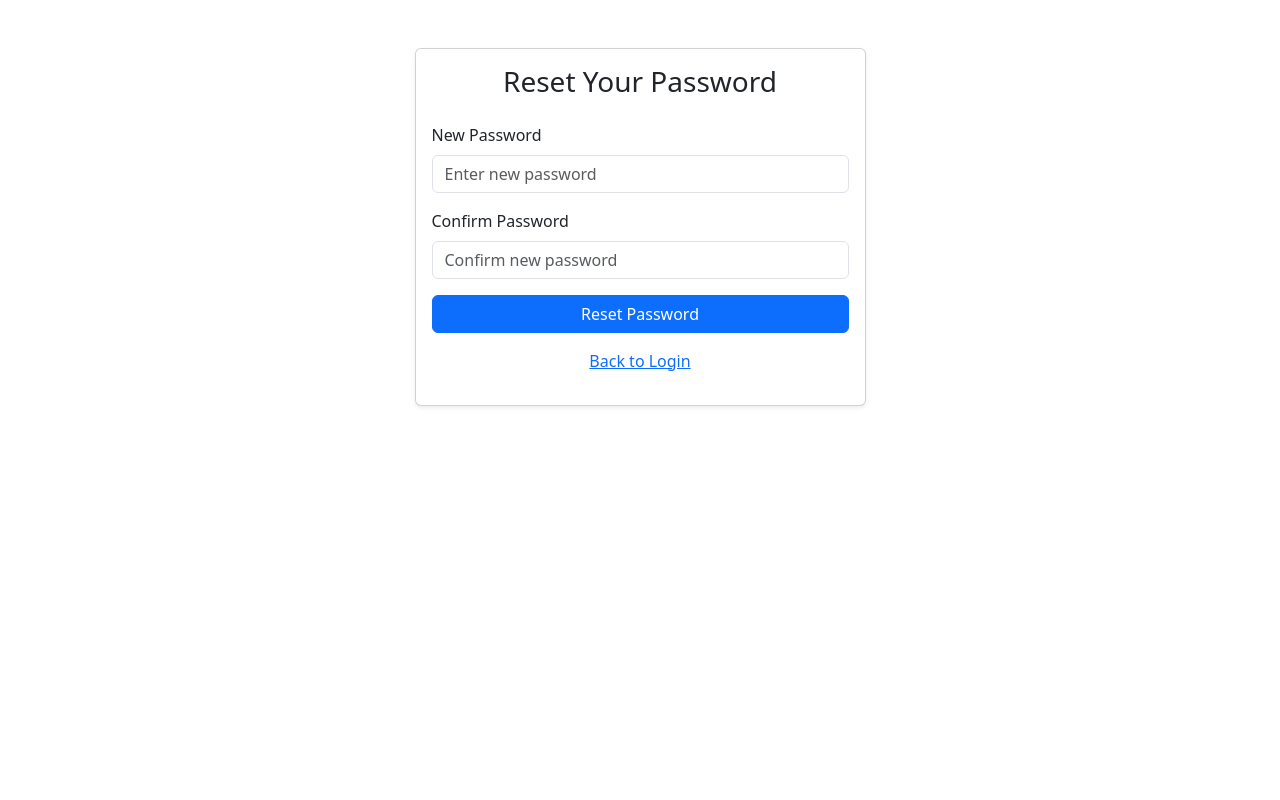
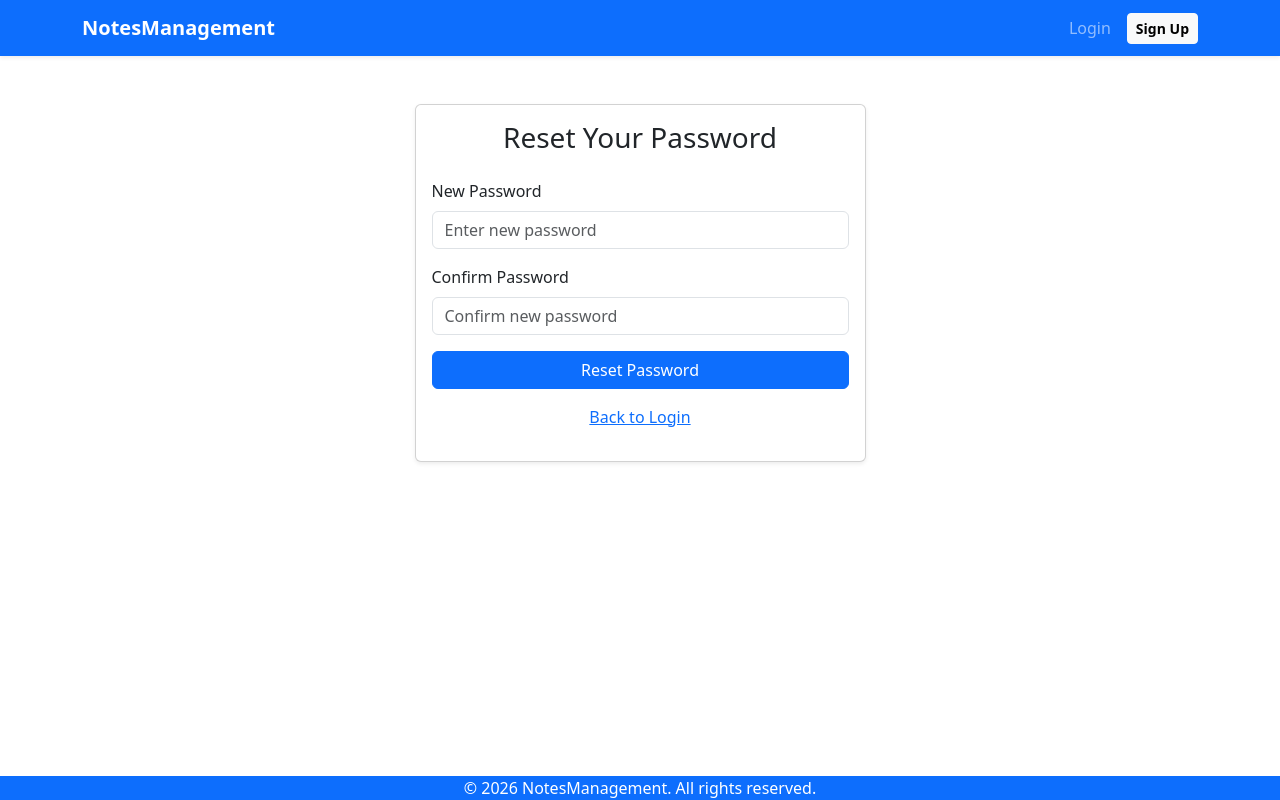
Before and after one commit to syedsonu1412-gif/NotesManagementapp, a Flask app: template templates/reset_password.html in a window 1280 px wide. Run offline with Flask 3, Linux system fonts and the light colour scheme; the template is opened without the code that fills it, so the values that code supplies are empty.

Commit message:
Update reset_password.html

```diff
--- a/templates/reset_password.html
+++ b/templates/reset_password.html
@@ -1,12 +1,47 @@
 <!DOCTYPE html>
 <html lang="en">
+
 <head>
     <meta charset="UTF-8">
     <meta name="viewport" content="width=device-width, initial-scale=1.0">
     <title>Reset Password</title>
+
     <link href="https://cdn.jsdelivr.net/npm/bootstrap@5.3.2/dist/css/bootstrap.min.css" rel="stylesheet">
 </head>
-<body>
+
+<body class="d-flex flex-column min-vh-100">
+
+    <!-- Navbar -->
+    <nav class="navbar navbar-expand-lg navbar-dark bg-primary shadow-sm">
+        <div class="container">
+            <a class="navbar-brand fw-bold" href="{{ url_for('login') }}">
+                NotesManagement
+            </a>
+
+
+
+            <button class="navbar-toggler" type="button" data-bs-toggle="collapse" data-bs-target="#navbarNav"
+                aria-controls="navbarNav" aria-expanded="false" aria-label="Toggle navigation">
+                <span class="navbar-toggler-icon"></span>
+            </button>
+
+            <div class="collapse navbar-collapse justify-content-end" id="navbarNav">
+                <ul class="navbar-nav align-items-lg-center">
+                    <li class="nav-item">
+                        <a class="nav-link" href="{{ url_for('login') }}">Login</a>
+                    </li>
+                    <li class="nav-item ms-lg-2">
+                        <a class="btn btn-light btn-sm fw-semibold" href="{{ url_for('register') }}">
+                            Sign Up
+                        </a>
+                    </li>
+                </ul>
+            </div>
+        </div>
+    </nav>
+
+    <!-- Main Content -->
+    <main class="flex-fill">
         <div class="container mt-5">
             <div class="row justify-content-center">
                 <div class="col-md-5">
@@ -14,10 +49,10 @@
                         <div class="card-body">
                             <h3 class="card-title text-center mb-4">Reset Your Password</h3>
 
-                    {% with messages = get_flashed_messages() %}
+                            {% with messages = get_flashed_messages(with_categories=true) %}
                             {% if messages %}
-                            {% for msg in messages %}
-                                <div class="alert alert-info">{{ msg }}</div>
+                            {% for category, msg in messages %}
+                            <div class="alert alert-{{ category }}">{{ msg }}</div>
                             {% endfor %}
                             {% endif %}
                             {% endwith %}
@@ -25,13 +60,20 @@
                             <form method="POST">
                                 <div class="mb-3">
                                     <label for="password" class="form-label">New Password</label>
-                            <input type="password" class="form-control" id="password" name="password" placeholder="Enter new password" required>
+                                    <input type="password" class="form-control" id="password" name="password"
+                                        placeholder="Enter new password" autocomplete="new-password" required>
                                 </div>
+
                                 <div class="mb-3">
                                     <label for="confirm_password" class="form-label">Confirm Password</label>
-                            <input type="password" class="form-control" id="confirm_password" name="confirm_password" placeholder="Confirm new password" required>
+                                    <input type="password" class="form-control" id="confirm_password"
+                                        name="confirm_password" placeholder="Confirm new password"
+                                        autocomplete="new-password" required>
                                 </div>
-                        <button type="submit" class="btn btn-primary w-100">Reset Password</button>
+
+                                <button type="submit" class="btn btn-primary w-100">
+                                    Reset Password
+                                </button>
                             </form>
 
                             <p class="text-center mt-3">
@@ -42,5 +84,17 @@
                 </div>
             </div>
         </div>
+    </main>
+
+
+    <script src="https://cdn.jsdelivr.net/npm/bootstrap@5.3.2/dist/js/bootstrap.bundle.min.js"></script>
+    <footer class="bg-primary text-white mt-auto">
+    <div class="container h-220 d-flex justify-content-center align-items-center">
+        <p class="mb-0">
+            © 2026 NotesManagement. All rights reserved.
+        </p>
+    </div>
+</footer>
 </body>
+
 </html>
```
Lines whose indentation alone changed are shown as unchanged.
